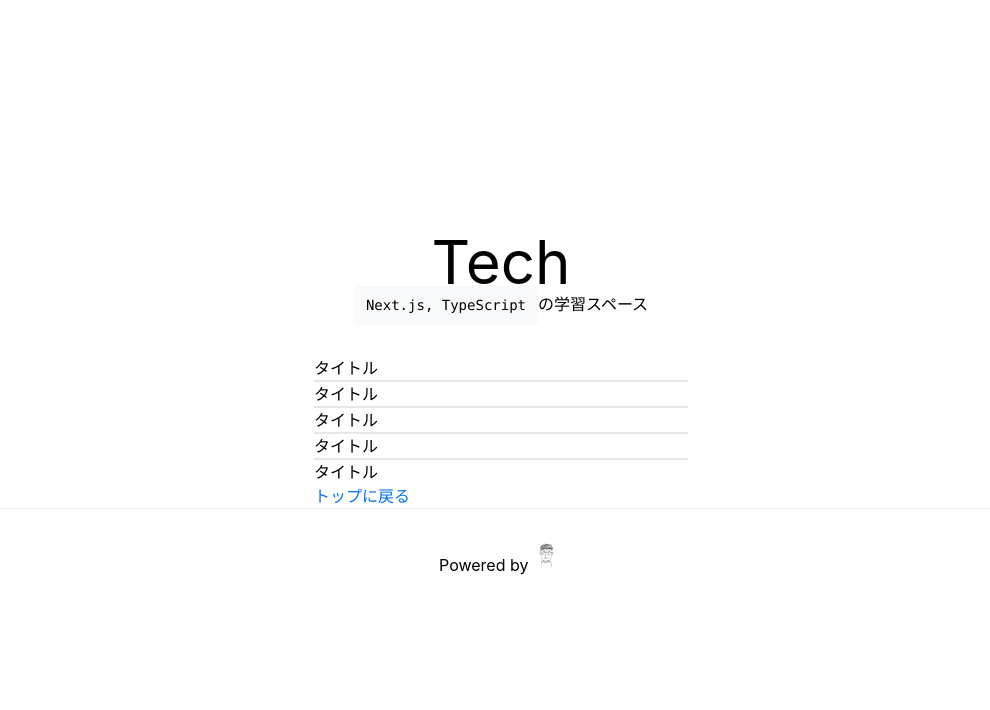
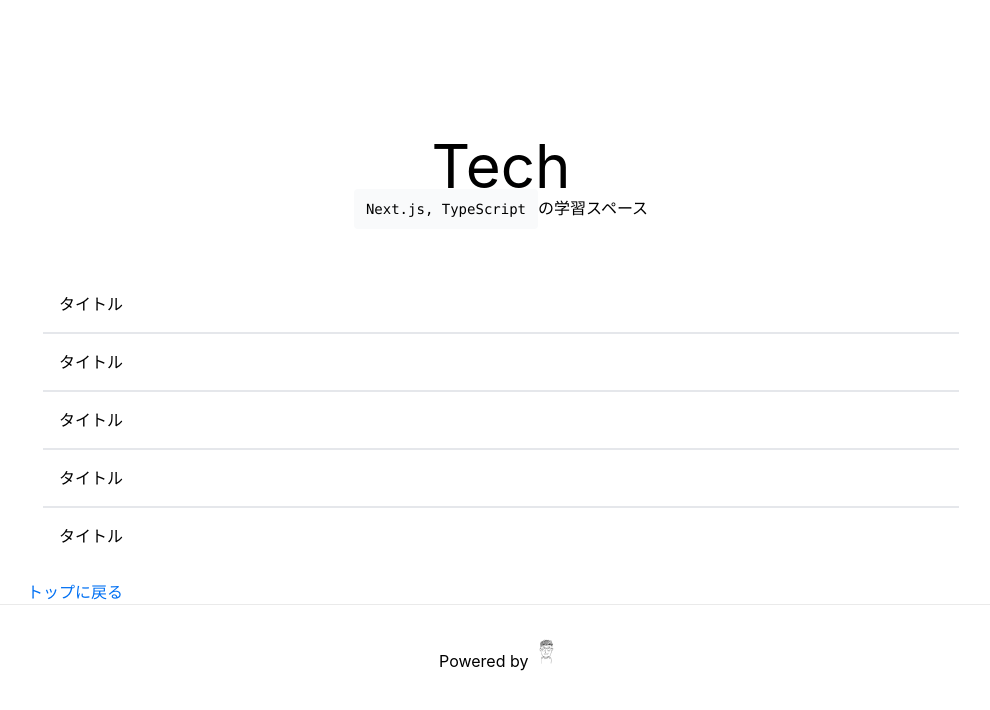
Before and after one commit to kettle-tomorrow/kb_next_app, a Next.js app: page /teches in a window 1280 px wide. Shown: the top 710 px of the page, without its empty margins (139-1129 px from the left). Built offline with nearby package versions, Linux system fonts and the light colour scheme.

Commit message:
feat: Blog一覧ページを作成

```diff
--- a/components/BlogCard.tsx
+++ b/components/BlogCard.tsx
@@ -1,6 +1,8 @@
 const BlogCard = () => {
   return (
-    <h2 className='text-base'>タイトル</h2>
+    <div className='p-4 w-full'>
+      <h2 className='text-base'>タイトル</h2>
+    </div>
   )
 }
 export default BlogCard
--- a/components/BlogCardList.tsx
+++ b/components/BlogCardList.tsx
@@ -2,7 +2,7 @@
 
 const BlogCardList = () => {
   return (
-    <div className='divide-y-2'>
+    <div className='p-4 divide-y-2 w-full'>
       <BlogCard />
       <BlogCard />
       <BlogCard />
--- a/pages/teches/index.tsx
+++ b/pages/teches/index.tsx
@@ -6,13 +6,13 @@
 const Teches = () => {
   return (
     <Layout>
-      <div>
+      <main className='w-3/4'>
         <MainHeader title="Tech" />
         <BlogCardList />
         <Link href='/'>
           <a>トップに戻る</a>
         </Link>
-      </div>
+      </main>
     </Layout>
   )
 }
```
